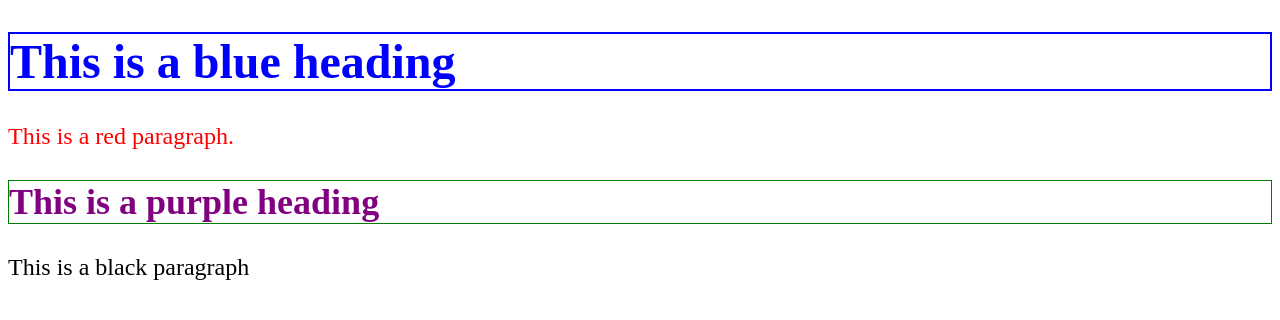
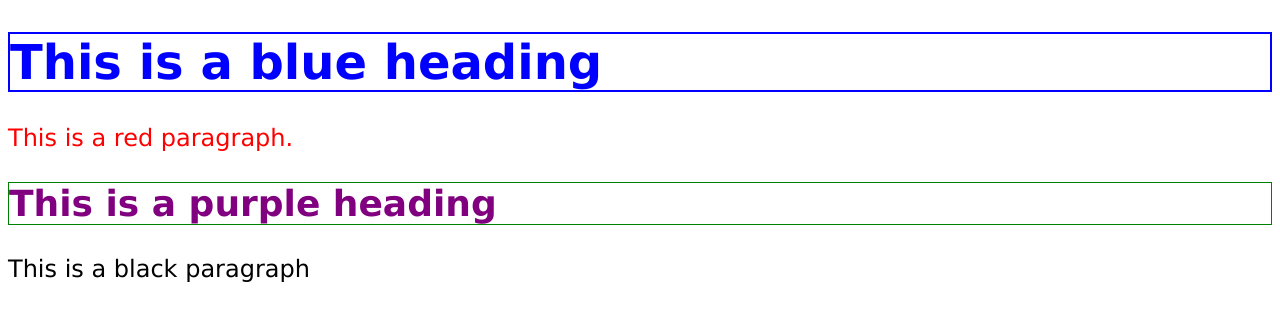
Before and after one commit to AzmoGoose/Test, a plain HTML site: page index.html in a window 1280 px wide. Drawn offline with Linux system fonts and the light colour scheme.

Commit message:
Update style.css

```diff
--- a/style.css
+++ b/style.css
@@ -1,5 +1,5 @@
 body {
-  font-family: ariel;
+  font-family: verdana;
   font-size: 150%;
 }
 h1 {
```
